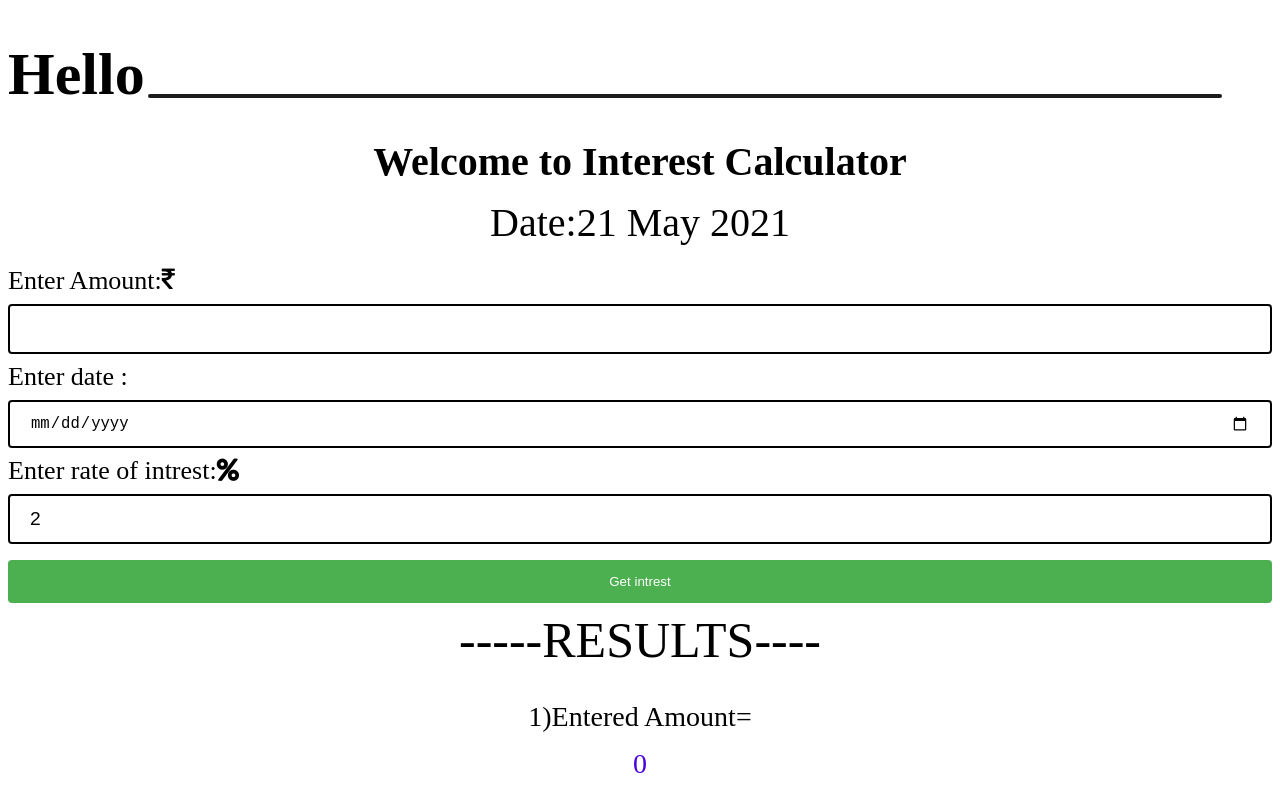
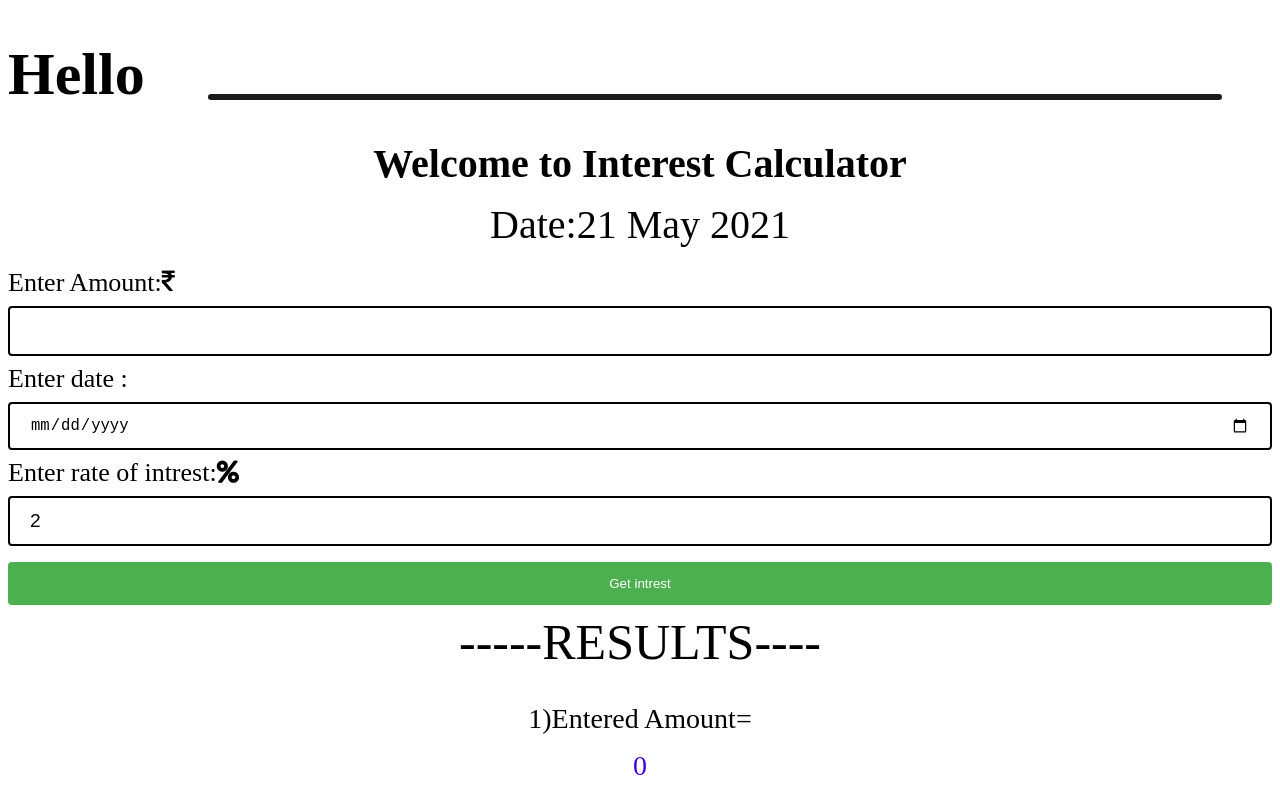
Before and after one commit to srinivasaraodannana/intrestcalculator, a plain HTML site: page index.html in a window 1280 px wide. Shown: the top 794 px of the page. Drawn offline with Linux system fonts and the light colour scheme.

Commit message:
svhajavdjvaj

```diff
--- a/index.html
+++ b/index.html
@@ -8,15 +8,17 @@
         <title>Intrest calculator</title>
         <style>
             hr{
-                margin-left: 140px;
+                margin-left: 200px;
                 margin-right: 50px;
                 margin-top:-15px ;
                 border-radius: 5px;
-                border: 2px solid rgb(27, 27, 27) ;
-
+                border: 3px solid rgb(27, 27, 27) ;
+                color: black;
+                background-color: black;
             }
             .hello{
                 font-size: 60px;
+                color: black;
             }
             .result{
                 font-size: 28px;
```
